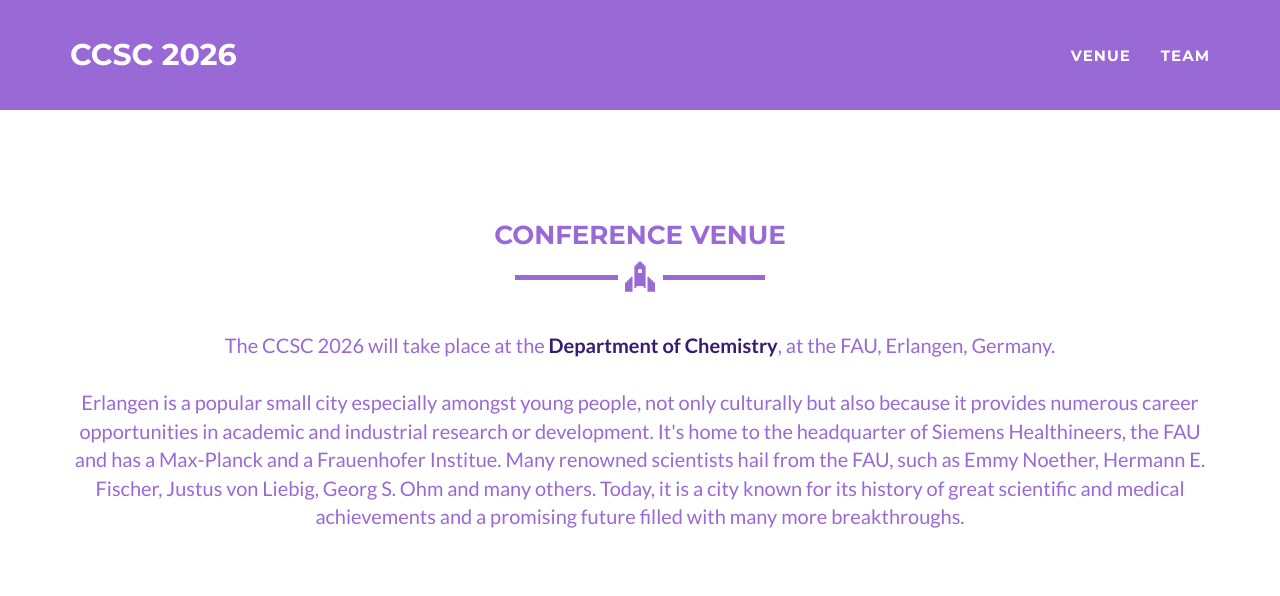
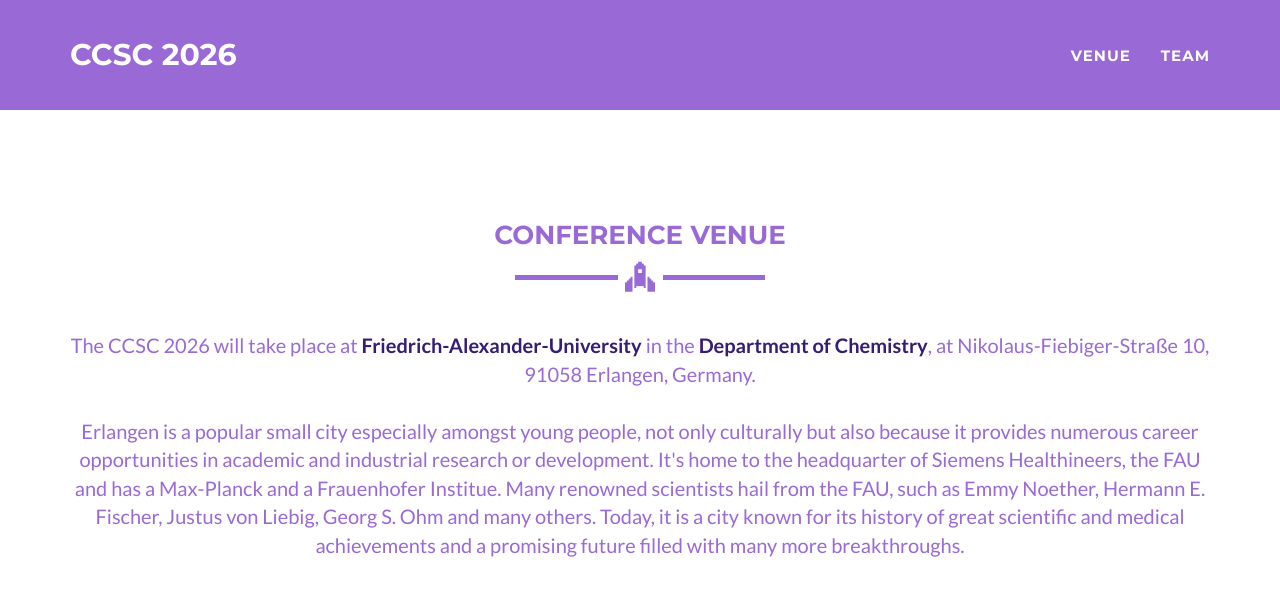
Before and after one commit to ccsc2026/ccsc2026.github.io, a Jekyll site: the page built from venue.html, in a window 1280 px wide and 900 px high, cut to the strip 0-602 px from the top of the window. Shown: the top 596 px of the strip. Built offline with Jekyll 4.4.1, drawn with Linux system fonts in a browser that asks for light colours.

Commit message:
Update venue.html
Venue Adress change

```diff
--- a/venue.html
+++ b/venue.html
@@ -10,7 +10,7 @@ layout: page
         <hr class="star-primary">
         <br>
         <p>
-        The CCSC 2026 will take place at the <a href="https://www.chemistry.nat.fau.eu/" target="_blank" style="color:#351c75;"><b>Department of Chemistry</b></a>, at the FAU, Erlangen, Germany.
+        The CCSC 2026 will take place at <a href="https://www.fau.eu/" target="_blank" style="color:#351c75;"><b>Friedrich-Alexander-University</b></a> in the <a href="https://www.chemistry.nat.fau.eu/" target="_blank" style="color:#351c75;"><b>Department of Chemistry</b></a>, at Nikolaus-Fiebiger-Straße 10, 91058 Erlangen, Germany.
         <br><br>
 	Erlangen is a popular small city especially amongst young people, not only culturally but also because it provides numerous career opportunities in academic and industrial research or development.
 	It's home to the headquarter of Siemens Healthineers, the FAU and has a Max-Planck and a Frauenhofer Institue. Many renowned scientists hail from the FAU, such as Emmy Noether, Hermann E. Fischer, Justus von Liebig, Georg S. Ohm and many others.
```
